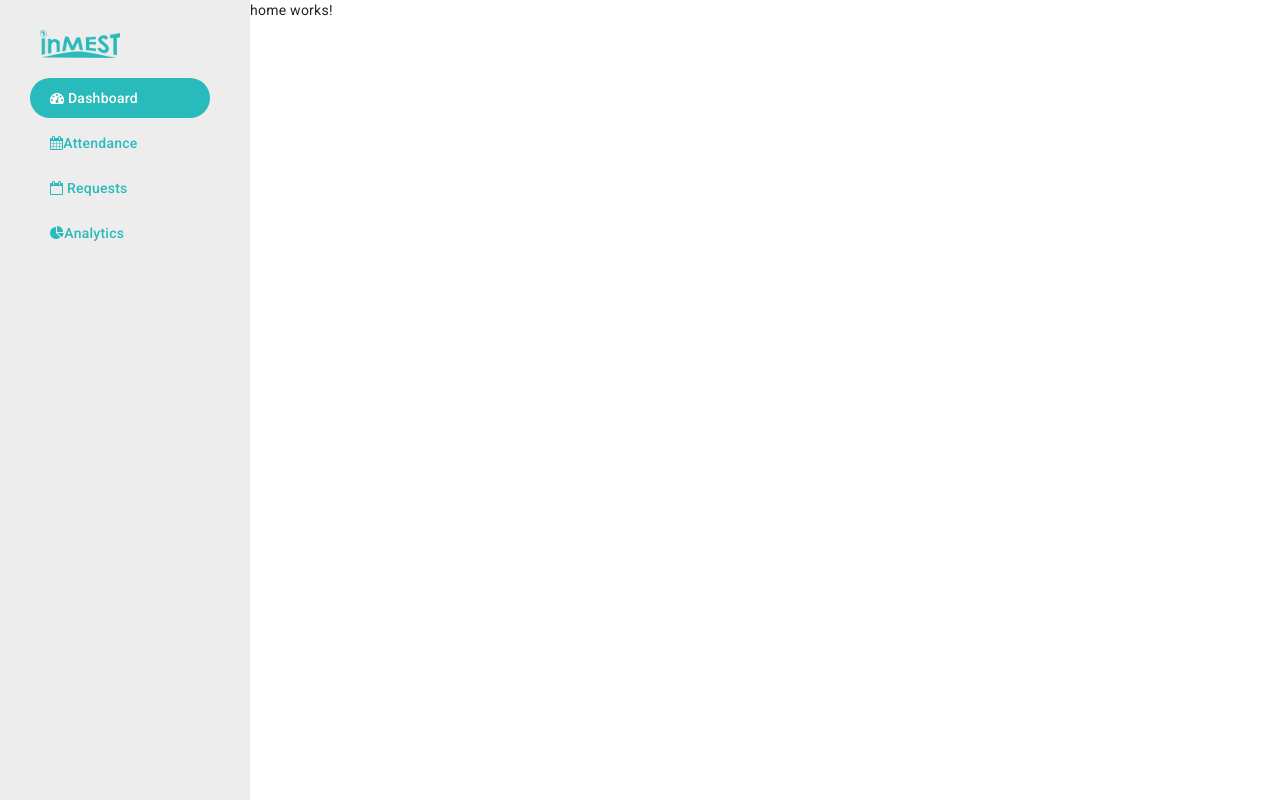
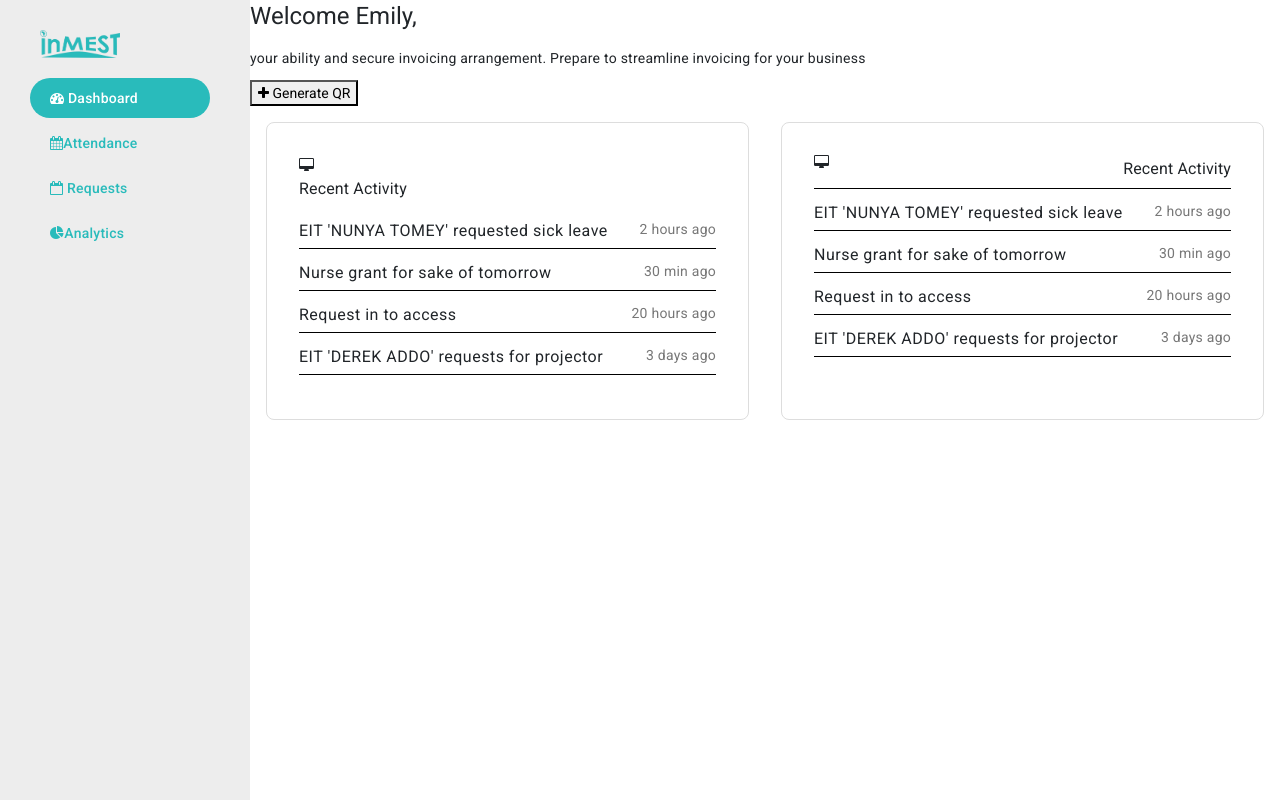
Before and after one commit to apolloshadrack/angular, an Angular app: page / in a window 1280 px wide. Built offline with nearby package versions, Linux system fonts and the light colour scheme.

Commit message:
Create the card for the dashboard

```diff
--- a/src/app/app.component.scss
+++ b/src/app/app.component.scss
@@ -0,0 +1,3 @@
+.mainContentWrapper {
+  width: 100%;
+}
--- a/src/app/dashboard/home/home.component.html
+++ b/src/app/dashboard/home/home.component.html
@@ -1 +1,73 @@
-<p>home works!</p>
+<section class="home">
+  <div>
+    <div>
+      <h1>Welcome Emily,</h1>
+      <p>
+        your ability and secure invoicing arrangement. Prepare to streamline
+        invoicing for your business
+      </p>
+    </div>
+    <div>
+      <button>
+        <i class="fa fa-plus"></i>
+        <span> Generate QR</span>
+      </button>
+    </div>
+  </div>
+
+  <div class="card-container">
+    <div class="card">
+      <div class="activity">
+        <i class="fa fa-desktop"></i>
+        <h3>Recent Activity</h3>
+      </div>
+      <div>
+        <div class="card-flex">
+          <h4>EIT 'NUNYA TOMEY' requested sick leave</h4>
+          <p>2 hours ago</p>
+        </div>
+
+        <div class="card-flex">
+          <h4>Nurse grant for sake of tomorrow</h4>
+          <p>30 min ago</p>
+        </div>
+
+        <div class="card-flex">
+          <h4>Request in to access</h4>
+          <p>20 hours ago</p>
+        </div>
+        <div class="card-flex">
+          <h4>EIT 'DEREK ADDO' requests for projector</h4>
+          <p>3 days ago</p>
+        </div>
+      </div>
+    </div>
+
+    <div class="card">
+      <div class="card-flex">
+        <i class="fa fa-desktop"></i>
+        <h3>Recent Activity</h3>
+      </div>
+      <div>
+        <div class="card-flex">
+          <h4>EIT 'NUNYA TOMEY' requested sick leave</h4>
+          <p>2 hours ago</p>
+        </div>
+
+        <div class="card-flex">
+          <h4>Nurse grant for sake of tomorrow</h4>
+          <p>30 min ago</p>
+        </div>
+
+        <div class="card-flex">
+          <h4>Request in to access</h4>
+          <p>20 hours ago</p>
+        </div>
+        <div class="card-flex">
+          <h4>EIT 'DEREK ADDO' requests for projector</h4>
+          <p>3 days ago</p>
+        </div>
+      </div>
+    </div>
+  </div>
+</section>
--- a/src/app/dashboard/home/home.component.scss
+++ b/src/app/dashboard/home/home.component.scss
@@ -0,0 +1,38 @@
+.card-container {
+  display: flex;
+  justify-content: space-around;
+  width: 100%;
+}
+
+.card {
+  border: 1px solid #ddd; /* Add border or other styling as needed */
+  border-radius: 8px;
+  padding: 2rem;
+  width: 100%;
+  margin: 16px;
+}
+
+.card-flex {
+  display: flex;
+  justify-content: space-between;
+  margin-bottom: 12px;
+  width: 100%;
+  border-bottom: 1px solid black;
+  padding-bottom: 5px;
+}
+
+.card-flex i {
+  margin-right: 12px;
+}
+
+.card-flex h3,
+.card-flex h4 {
+  margin: 0;
+}
+
+.card-flex p {
+  color: #777;
+  margin: 0;
+}
+
+/* Add additional styles as needed */
--- a/src/app/dashboard/home/home.component.ts
+++ b/src/app/dashboard/home/home.component.ts
@@ -1,13 +1,11 @@
 import { Component } from '@angular/core';
-import { CommonModule } from '@angular/common';
 
 @Component({
   selector: 'app-home',
   standalone: true,
-  imports: [CommonModule],
   templateUrl: './home.component.html',
-  styleUrl: './home.component.scss'
+  styleUrl: './home.component.scss',
 })
 export class HomeComponent {
-
+  dataSource: any;
 }
```
